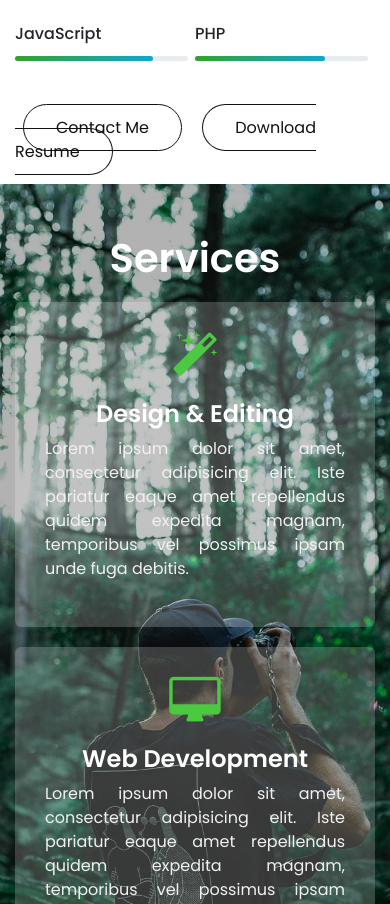
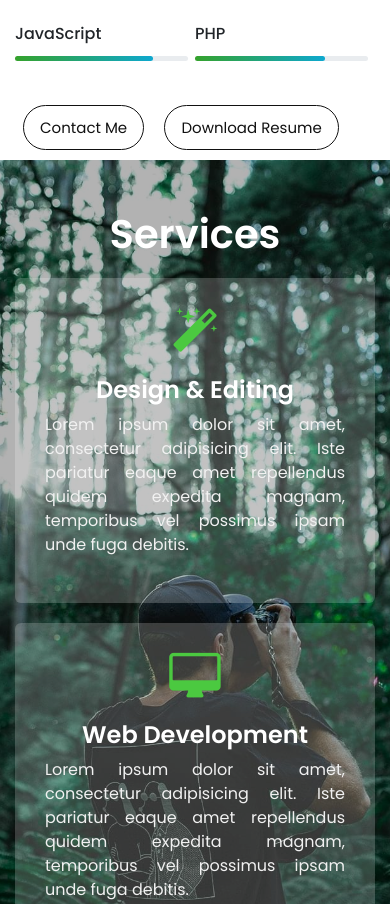
Before and after one commit to Pandu-5/portfolioTemp2, a plain HTML site: page index.html in a window 390 px wide. Shown: the part 1436-2340 px from the top of the page. Drawn offline with nearby package versions, Linux system fonts and the light colour scheme.

Commit message:
Update style.css

```diff
--- a/css/style.css
+++ b/css/style.css
@@ -672,3 +672,13 @@ footer .footer .footer-bottom {
         margin-bottom: 20px;
     }
 }
+
+@media (max-width: 460px) {
+    .about .about-buttons a {
+        border-radius: 30px;
+        padding: .7rem 1rem;
+        margin: 0 .5rem;
+        margin-top: 20px;
+        font-size: 15px;
+    }
+}
```
